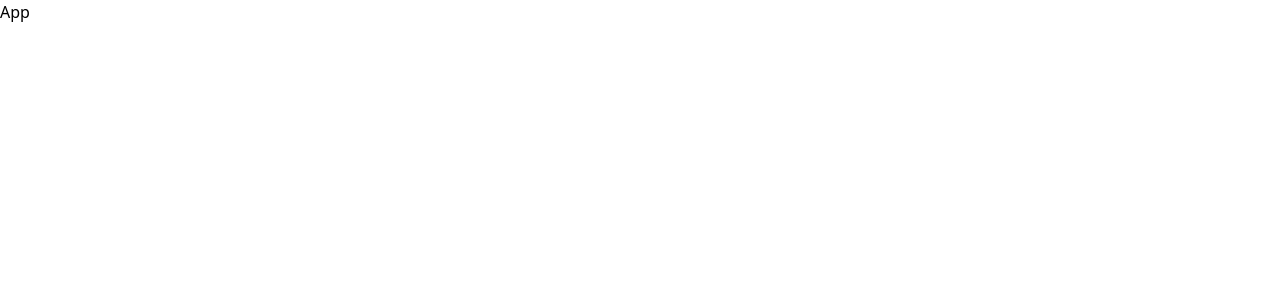
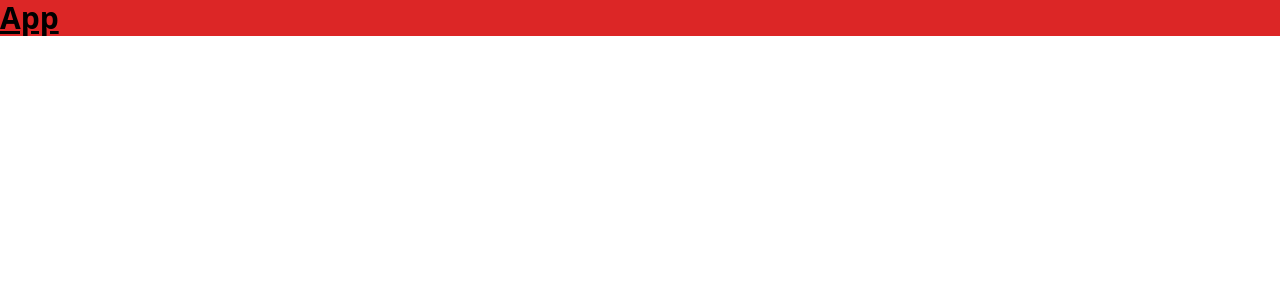
Before and after one commit to stivex001/client_portfolio, a React (Vite) app: page / in a window 1280 px wide. Shown: the top 300 px of the page. Built offline with nearby package versions, Linux system fonts and the light colour scheme.

Commit message:
feat: added external packages to the project

```diff
--- a/src/App.jsx
+++ b/src/App.jsx
@@ -1,7 +1,7 @@
 function App() {
   return (
     <>
-      <div>App</div>
+      <div className="text-3xl font-bold underline bg-red-600">App</div>
     </>
   );
 }
```
Also changed, not shown: package.json (+12 -1 lines), 1 other file (tests, documents, lock files or other folders).
